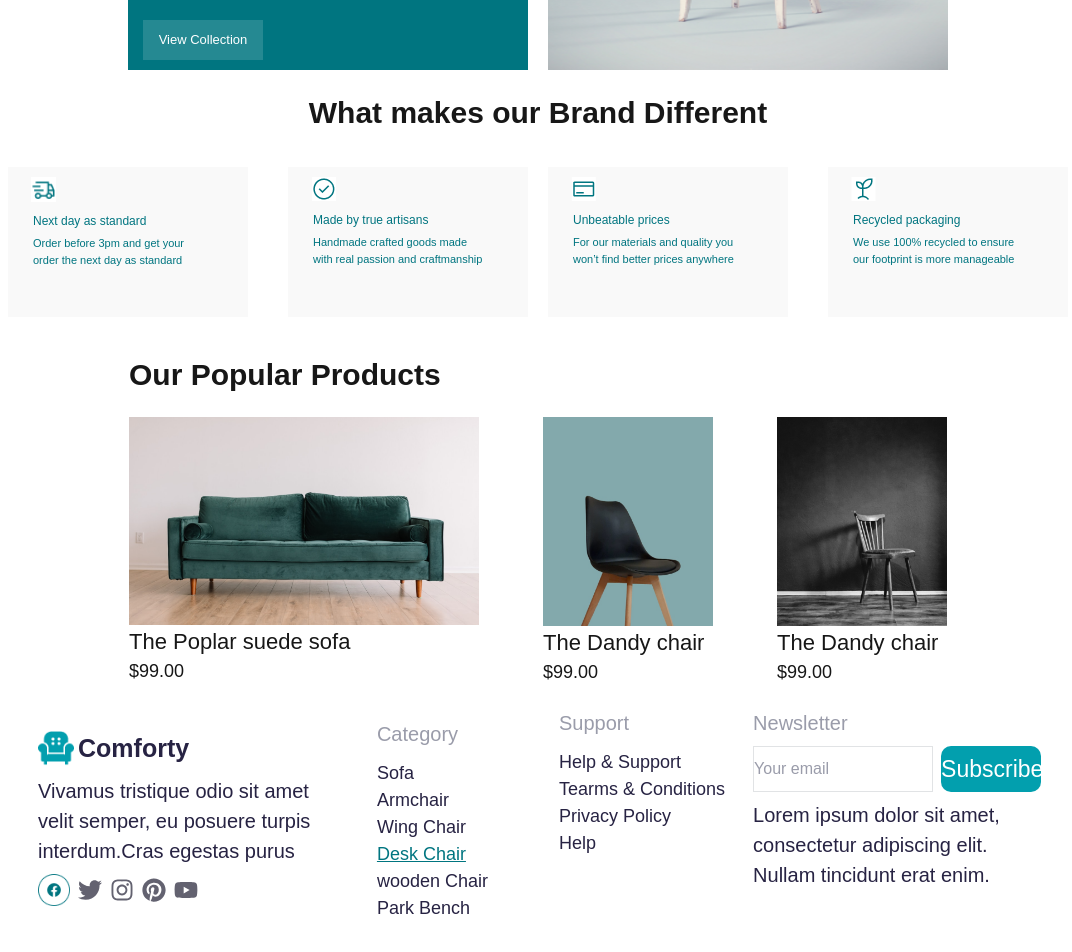
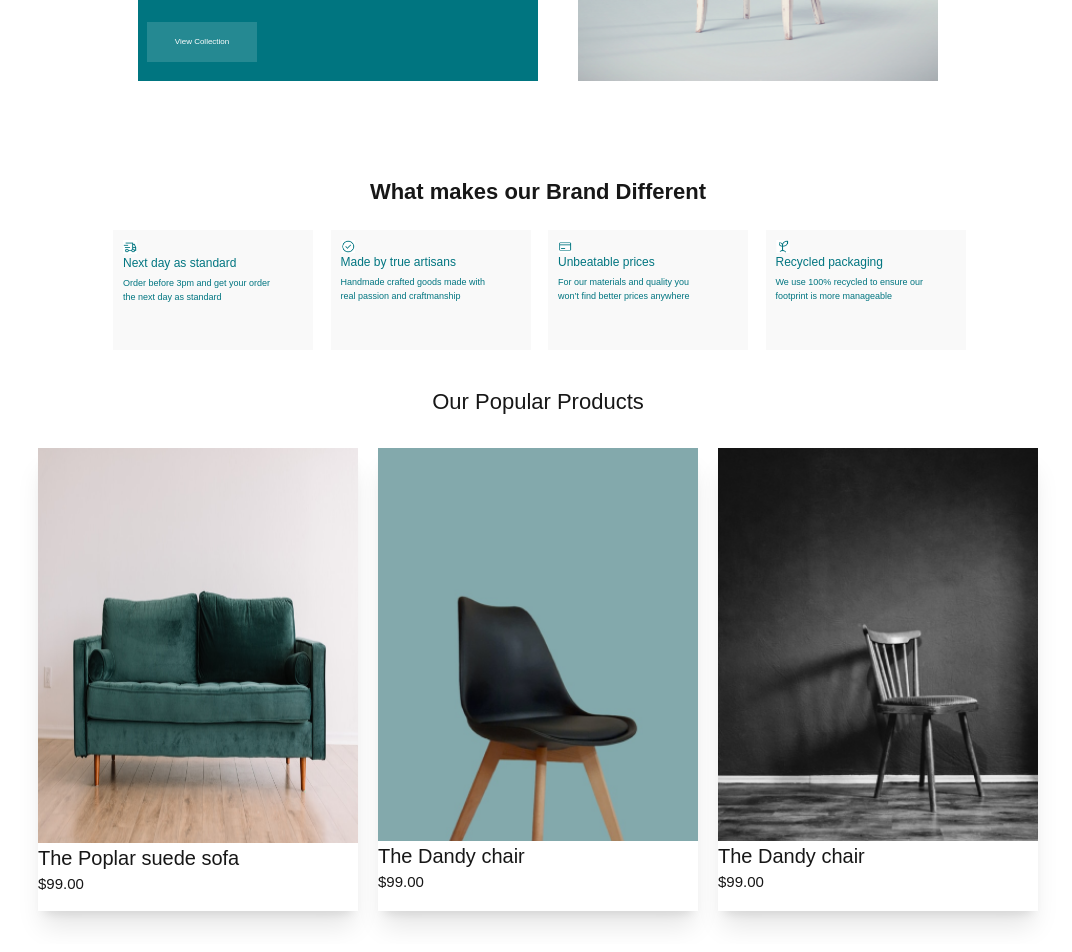
Before and after one commit to my5757980/sarwer, a Next.js app: page /About in a window 1280 px wide. Shown: the part 420-1372 px from the top of the page, without its empty margins (102-1174 px from the left). Built offline with nearby package versions, Linux system fonts and the light colour scheme.

Commit message:
add to console

```diff
--- a/src/app/About/page.tsx
+++ b/src/app/About/page.tsx
@@ -1,96 +1,73 @@
 import Image from "next/image"
-export default function About(){
-  return(
+export default function About() {
+  return (
     <div className="overflow-x-hidden">
 
 
 
 
 
-        {/* box section */}
+      {/* box section */}
 
-        <div className=" flex flex-col items-center ">
-        <div className="flex flex-col gap-5  md:flex md:flex-row   ">
-          <div className="  md:w-[300px] md:h-[200px] w-[200px] h-[150px] md:mt-[33px] bg-[#007580] sm:w-[250px] sm:h-[180px] lg:w-[400px] lg:h-[250px]  ">
-            <h1 className=" lg:text-[26px] ml-[9px] text-[12px] text-white font-normal mt-[10px] sm:ml-[15px] md:text-[24px] sm:text-[20px]">About Us - Comforty</h1>
-            <p className="lg:text-[15px] text-white text-[7px] ml-[9px] pb-[7px] pr-[30px]  sm:ml-[15px] sm:text-[9px] sm:pr-[60px] md:text-[11px] md:pr-[40px]   ">At Comforty, we believe that the right chair can transform your space and elevate your comfort. Specializing in ergonomic design, premium materials, and modern aesthetics, we craft chairs that seamlessly blend style with functionality. </p>
-           <button className="  lg:mt-[40px] lg:text-[13px] lg:w-[120px] lg:h-[40px] sm:relative sm:bottom-[9px] sm:h-[22px] sm:text-[9px] sm:ml-[15px] sm:w-[80px] md:w-[100px] md:h-[30px] md:text-[11px] md:mt-[22px] text-[8px] bg-[#F9F9F926] w-[70px] h-[18px] ml-[9px] mt-[33px] text-white ">View Collection</button>
+              <div className="m-auto w-[200px]  md:m-auto md:w-[400px] lg:m-auto lg:w-[800px]  ">
+              <div className="md:grid md:gap-20 md:grid-cols-2         mt-[44px]">
 
 
+          <div className="   w-[200px] h-[150px]  bg-[#007580]  lg:w-[400px] lg:h-[250px]  mb-[44px] ">
+            <h1 className="  ml-[9px] text-[12px] text-white font-normal pb-[8px] pt-[5px] lg:text-[33px]">About Us - Comforty</h1>
+            <p className=" text-white text-[7px] ml-[9px] pb-[7px] pr-[30px] lg:text-[11px]  lg:pr-[11px]   ">At Comforty, we believe that the right chair can transform your space and elevate your comfort. Specializing in ergonomic design, premium materials, and modern aesthetics, we craft chairs that seamlessly blend style with functionality. </p>
+            <button className=" lg:w-[110px] lg:relative lg:top-[22px] lg:h-[40px]   text-[8px] bg-[#F9F9F926] w-[70px] h-[18px] ml-[9px] mt-[33px] text-white ">View Collection</button>
+
           </div>
-             <div className="">
-              <Image className=" md:mt-[33px] sm:w-[250px] sm:h-[180px]  md:w-[300px] md:h-[200px] w-[200px] lg:w-[400px] lg:h-[250px]"src="/image/card (1).png" alt="logo" width={150} height={150} />
-             </div>
-             </div>
+
+            <Image className=" md:h-[150px] lg:w-[800px] lg:h-[250px]" src="/image/card (1).png" alt="logo" width={200} height={150} />
+
+        </div>
+        </div>
 
 
-                {/* paragraph section */}
-                <div className="  ">
 
-             <p className="mt-[20px] font-semibold md:text-center md:mb-[22px] pb-[10px] sm:text-[22px] lg:text-[30px]">What makes our Brand Different</p>
-             <div className="flex flex-col items-center gap-5 lg:flex lg:flex-row   ">
-              <div className="md:flex gap-10">
+        {/* paragraph section */}
 
-             <div className="bg-[#f9f9f9] transition-transform transform hover:scale-110  duration-500  w-[200px] h-[120px] mb-[20px] sm:w-[240px] sm:h-[150px]">
-              <Image className=" sm:w-[35px] sm:ml-[13px] sm:mb-[10px] pl-[10px] pt-[10px] "src="/image/Delivery.png" alt="logo" width={24} height={24}/>
-              <h1 className=" text-[#007580] text-[12px]  pl-[10px] pb-[5px] sm:pl-[25px] sm:text-[15]">Next day as standard</h1>
-              <p className=" text-[#007580] text-[9px] pr-10 pl-[10px] sm:text-[11px] sm:pl-[25px]">Order before 3pm and get your order the next day as standard</p>
-             </div>
-             <div className="bg-[#f9f9f9] transition-transform transform hover:scale-110  duration-500  w-[200px] h-[120px] sm:w-[240px] sm:h-[150px]">
-             <Image className="sm:w-[35px] sm:ml-[13px] sm:mb-[10px] pl-[10px] pt-[10px]" src="/image/Checkmark--outline.png" alt="logo" width={24} height={24}/>
-             <h1 className="sm:pl-[25px] sm:text-[15] text-[#007580] text-[12px] pl-[10px] pb-[5px]">Made by true artisans</h1>
-             <p className="sm:text-[11px] sm:pl-[25px] text-[#007580] text-[9px] pr-10 pl-[10px]">Handmade crafted goods made with real passion and craftmanship</p>
-             </div>
 
-             </div>
+          <p className="pt-[50px] text-center font-semibold pb-[22px] lg:text-[22px]">What makes our Brand Different</p>
 
-             <div className="md:flex md:gap-10">
-             <div className="bg-[#f9f9f9] transition-transform transform hover:scale-110  duration-500  w-[200px] h-[120px] mb-[20px] sm:w-[240px] sm:h-[150px]">
-             <Image className="sm:w-[35px] sm:ml-[13px] sm:mb-[10px] pl-[10px] pt-[10px]"src="/image/Purchase.png" alt="logo" width={24} height={24}/>
-             <h1 className="sm:pl-[25px] sm:text-[15] text-[#007580] text-[12px] pl-[10px] pb-[5px]">Unbeatable prices</h1>
-             <p className="sm:text-[11px] sm:pl-[25px] text-[#007580] text-[9px] pr-10 pl-[10px]">For our materials and quality you won’t find better prices anywhere</p>
-             </div>
-             <div className="bg-[#f9f9f9] transition-transform transform hover:scale-110  duration-500  w-[200px] h-[120px] sm:w-[240px] sm:h-[150px]">
-             <Image className="sm:w-[35px] sm:ml-[13px] sm:mb-[10px] pl-[10px] pt-[10px]"src="/image/Sprout.png" alt="logo" width={24} height={24}/>
-             <h1 className=" sm:pl-[25px] sm:text-[15] text-[#007580] text-[12px] pl-[10px] pb-[5px]">Recycled packaging</h1>
-             <p className="sm:text-[11px] sm:pl-[25px] text-[#007580] text-[9px] pr-10 pl-[10px]">We use 100% recycled to ensure our footprint is more manageable</p>
-             </div>
+          <div className="m-auto w-[200px] md:m-auto md:w-[400px] lg:m-auto lg:w-[850px]">
 
-             </div>
+            <div className="md:grid md:gap-5 md:grid-cols-2 lg:grid lg:gap-5 lg:grid-cols-4     flex flex-col gap-5">
 
-             </div>
-             </div>
+
+
+              <div className="bg-[#f9f9f9] transition-transform transform hover:scale-110  duration-500  w-[200px] h-[120px] ">
+                <Image className="  pl-[10px] pt-[10px] " src="/image/Delivery.png" alt="logo" width={24} height={24} />
+                <h1 className=" text-[#007580] text-[12px]  pl-[10px] pb-[5px] ">Next day as standard</h1>
+                <p className=" text-[#007580] text-[9px] pr-10 pl-[10px] ">Order before 3pm and get your order the next day as standard</p>
+              </div>
+
+
+              <div className="bg-[#f9f9f9] transition-transform transform hover:scale-110  duration-500  w-[200px] h-[120px] ">
+                <Image className=" pl-[10px] pt-[10px]" src="/image/Checkmark--outline.png" alt="logo" width={24} height={24} />
+                <h1 className=" text-[#007580] text-[12px] pl-[10px] pb-[5px]">Made by true artisans</h1>
+                <p className=" text-[#007580] text-[9px] pr-10 pl-[10px]">Handmade crafted goods made with real passion and craftmanship</p>
+              </div>
 
 
 
 
-             {/* product section */}
-
-
-             <div className="flex flex-col gap-5 ">
-
-              <p className="mt-[15px] font-semibold  md:text-start sm:text-[25px] lg:text-[30px]">Our Popular Products </p>
-              <div className="md:flex md:gap-16">
-              <div className="">
-                <Image className="md:w-[250px] sm:w-[300px] w-[200px] lg:w-[350px]"src="/image/Large.png" alt="logo" width={150} height={150}/>
-                <h1 className="text-[14px] sm:text-[22px]">The Poplar suede sofa</h1>
-                <p className="text-[12px] sm:text-[18px]">$99.00</p>
-              </div>
-
-              <div className="">
-              <Image className="md:w-[130px] w-[200px] sm:w-[300px] lg:w-[170px]  "src="/image/Photo.png" alt="logo" width={120} height={120}/>
-              <h1 className="text-[14px] sm:text-[22px]">The Dandy chair</h1>
-              <p className="text-[12px] sm:text-[18px]">$99.00</p>
+              <div className="bg-[#f9f9f9] transition-transform transform hover:scale-110  duration-500  w-[200px] h-[120px] ">
+                <Image className="pl-[10px] pt-[10px]" src="/image/Purchase.png" alt="logo" width={24} height={24} />
+                <h1 className="text-[#007580] text-[12px] pl-[10px] pb-[5px]">Unbeatable prices</h1>
+                <p className=" text-[#007580] text-[9px] pr-10 pl-[10px]">For our materials and quality you won’t find better prices anywhere</p>
               </div>
 
 
-              <div className="">
-              <Image className="md:w-[130px] w-[200px] sm:w-[300px] lg:w-[170px] "src="/image/Parent.png" alt="logo" width={120} height={120}/>
-              <h1 className="text-[14px] sm:text-[22px]">The Dandy chair</h1>
-              <p className="text-[12px] sm:text-[18px]">$99.00</p>
+              <div className="bg-[#f9f9f9] transition-transform transform hover:scale-110  duration-500  w-[200px] h-[120px] ">
+                <Image className=" pl-[10px] pt-[10px]" src="/image/Sprout.png" alt="logo" width={24} height={24} />
+                <h1 className="  text-[#007580] text-[12px] pl-[10px] pb-[5px]">Recycled packaging</h1>
+                <p className=" text-[#007580] text-[9px] pr-10 pl-[10px]">We use 100% recycled to ensure our footprint is more manageable</p>
               </div>
-             </div>
-             </div>
+              </div>
+              </div>
 
 
 
@@ -98,7 +75,41 @@ export default function About(){
 
 
 
-        </div>
+
+
+        {/* product section */}
+
+
+
+
+          <p className="pt-[35px] pb-[30px] text-center  lg:text-[22px]">Our Popular Products </p>
+          <div className="m-auto w-[200px] md:m-auto md:w-[700px] lg:m-auto lg:w-[1000px]  ">
+           <div className="md:grid md:gap-5 md:grid-cols-3 ">
+
+
+
+            <div className=" shadow-xl mb-[33px] transition-transform transform hover:scale-95  duration-500">
+              <Image className="md:h-[250px] lg:w-[500px] lg:h-[395px] " src="/image/Large.png" alt="logo" width={200} height={1} />
+              <h1 className="text-[14px] lg:text-[20px] ">The Poplar suede sofa</h1>
+              <p className="text-[12px] pb-[15px] lg:text-[15px] ">$99.00</p>
+            </div>
+
+
+            <div className=" shadow-xl mb-[33px] transition-transform transform hover:scale-95  duration-500">
+              <Image className=" lg:w-[500px]" src="/image/Photo.png" alt="logo" width={200} height={1} />
+              <h1 className="text-[14px]  lg:text-[20px] ">The Dandy chair</h1>
+              <p className="text-[12px] pb-[15px] lg:text-[15px]">$99.00</p>
+            </div>
+
+
+            <div className=" shadow-xl mb-[33px] transition-transform transform hover:scale-95  duration-500">
+              <Image className="lg:w-[500px]"  src="/image/Parent.png" alt="logo" width={200} height={1} />
+              <h1 className="text-[14px] lg:text-[20px]  ">The Dandy chair</h1>
+              <p className="text-[12px] lg:text-[15px]">$99.00</p>
+            </div>
+             </div>
+            </div>
+
 
         </div>
 
--- a/src/app/components/hero-section/hero-section.tsx
+++ b/src/app/components/hero-section/hero-section.tsx
@@ -1,4 +1,5 @@
 import Image from "next/image"
+import Link from "next/link"
 export default function HeroSection(){
   return(
     <div className="overflow-x-hidden">
@@ -15,10 +16,13 @@ export default function HeroSection(){
         <div className=" lg:pl-[22px] md:pl-[10] lg:relative lg:bottom-[390px] md:relative md:bottom-[230px] relative bottom-[150px] ml-[22px] sm:relative sm:bottom-[185px] ">
         <h1 className="text-[5px] mb-[5px]   sm:text-[6px] md:text-[7px] lg:text-[11px]  lg:pb-[5px]">WELCOME TO CHAIRY</h1>
         <p className=" sm:leading-4 md:mb-[30px]  leading-4 text-[12px] font-bold mb-[10px]  lg:text-[30px] lg:leading-6 md:text-[20px] sm:text-[14px] sm:mb-[15px]">Best Furniture <br />Collection for your<br /> interior.</p>
+
+       <Link href="/Product">
         <div className="flex">
         <button className="lg:w-[140px] lg:h-[50px] lg:text-[18px]  md:w-[120px]  md:text-[15px] md:h-[40px] bg-[#029FAE] sm:w-[100px] sm:h-[35px] w-[80px] rounded-[4px] sm:text-[12px] h-[33px] text-white pr-[20px] text-[10px] text-nowrap">Shop Now</button>
         <Image className=" lg:relative lg:top-[19px] md:relative md:top-[15px]  relative right-[22px] top-[11px] size-3"src="/image/Line.png" alt="logo" width={24} height={24}/>
         </div>
+        </Link>
         </div>
 
         <div className="lg:relative lg:left-[-2px] lg:bottom-[170px] flex flex-row gap-1.5 relative bottom-[99px] md:relative md:left-[11px] md:bottom-[120px]">
```
